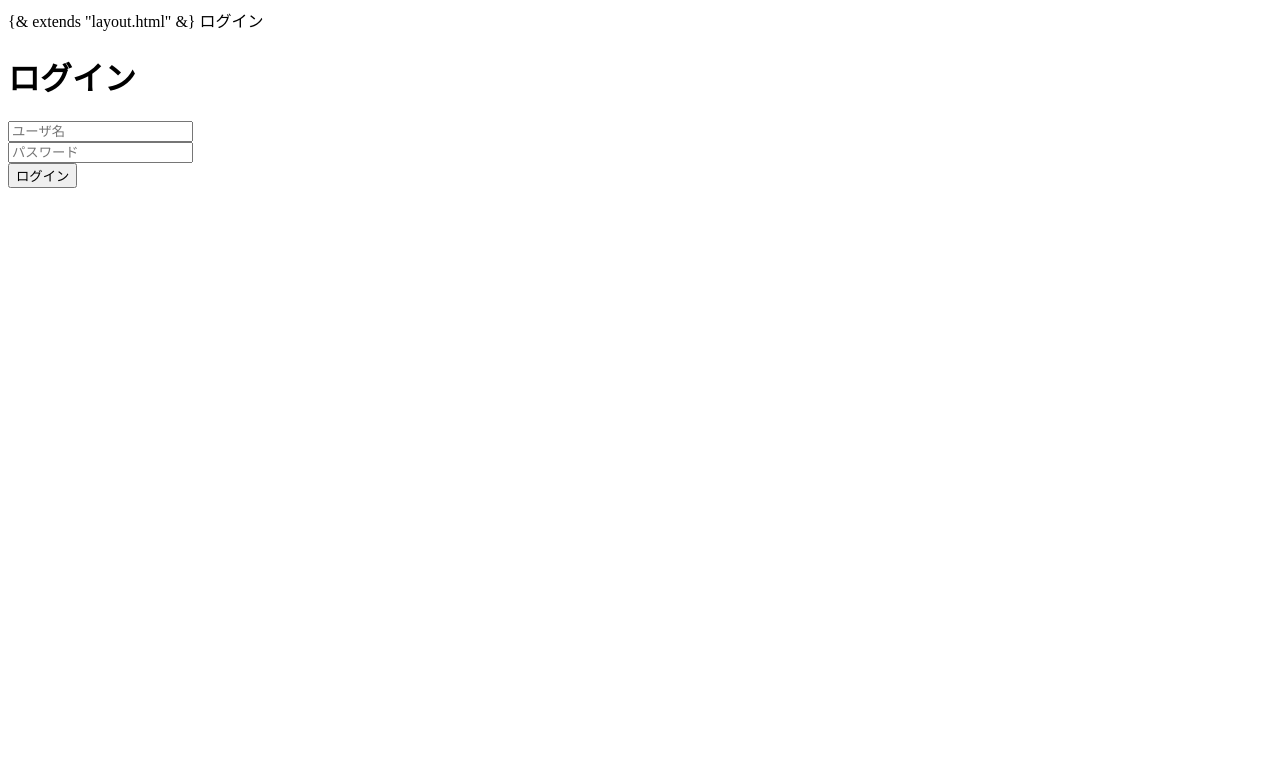
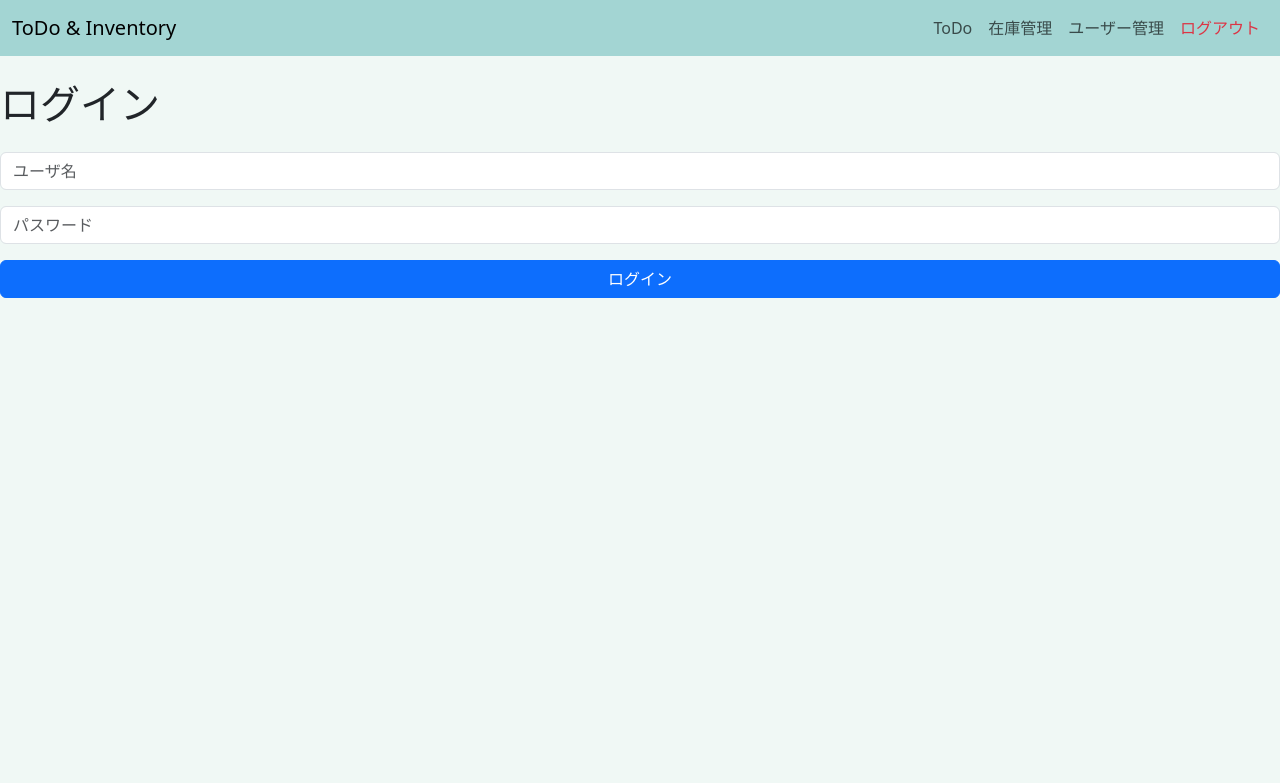
Before and after one commit to Yuuki-Creat/ToDo_app, a Flask app: page /login in a window 1280 px wide. Shown: the top 783 px of the page. Run offline with Flask 3, Linux system fonts and the light colour scheme.

Commit message:
layout Add html repair

```diff
--- a/templates/login.html
+++ b/templates/login.html
@@ -1,4 +1,4 @@
-{& extends "layout.html" &}
+{% extends "layout.html" %}
 {% block title %}ログイン{% endblock %}
 {% block content %}
 <h1 class="mb-4">ログイン</h1>
```
